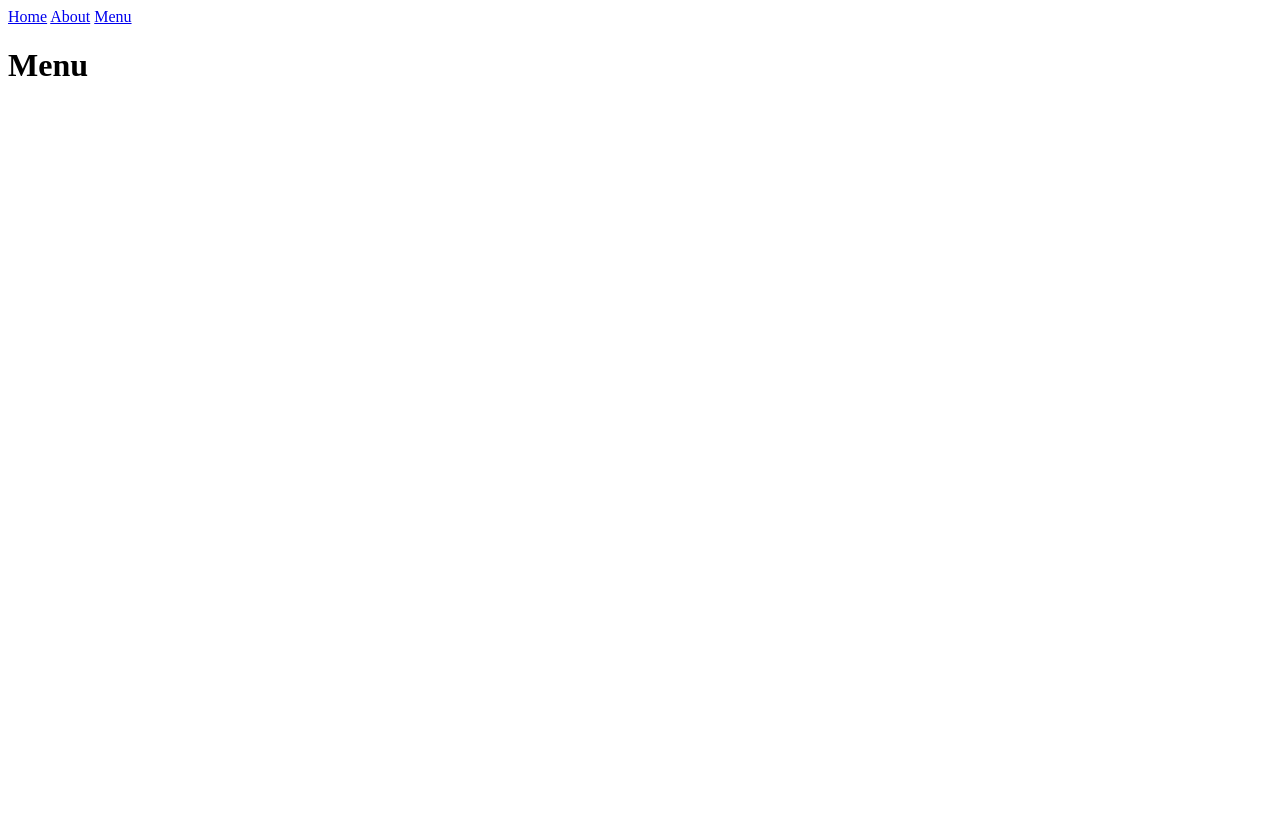
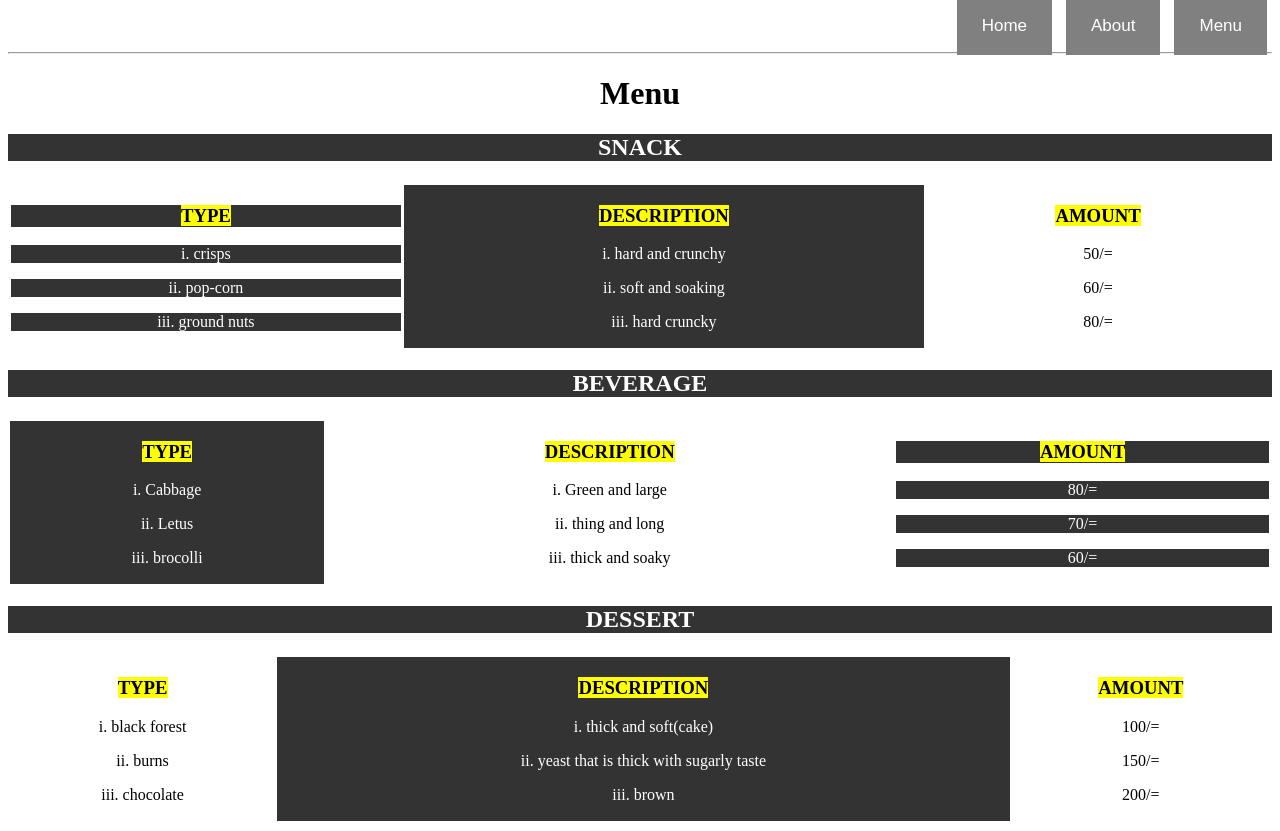
Before and after one commit to marto-k/sarova, a plain HTML site: page index.html in a window 1280 px wide. Before the commit the page ends 800 px from the top, so only its background shows below. Drawn offline with Linux system fonts and the light colour scheme.

Commit message:
add index

```diff
--- a/index.html
+++ b/index.html
@@ -9,28 +9,133 @@
     <body>
         <header>
             <div id="nav">
-            <nav>
-                <a href="#home">Home</a>
-                <a href="#about">About</a>
-                <a href="#menu">Menu</a>
-
+            <nav align="right">
+            <ul>
+                <li><a href="#home">Home</a></li>
+                <li><a href="#about">About</a></li>
+               <li><a href="#menu">Menu</a></li>
+               </ul>
             </nav>
-            <h1>Menu</h1>
+            </nav>
+            <hr>
+            <h1 align="center">Menu</h1>
         </header>
         <section>
-            <div class= "black">
 
+            <div class= "">
+            <div class="">
+                <table width="100%">
+                    <tr>
+                        <h2 align="center" style="background: #333333
+; color:#ffffff;">SNACK</h2>
+                    </tr>
+                    <tr>
+                        <td>
+                <h3 align="center" style="background: #333333
+; color:#ffffff;"><mark>TYPE</mark></h3>
+
+                <p align="center" style="background: #333333
+; color:#ffffff;"> i.   crisps</p>
+                <p align="center" style="background: #333333
+; color:#ffffff;"> ii.   pop-corn</p>
+                <p  align="center" style="background: #333333
+; color:#ffffff;"> iii.   ground nuts</p>
+                        </td>
+                        <td style="background: #333333
+; color:#ffffff;">
+                <h3 align="center"><mark>DESCRIPTION</mark></h3>
+
+                <p align="center">i.   hard and crunchy </p>
+                <p align="center">ii.  soft and soaking</p>
+                <p align="center">iii. hard cruncky</p>
+                        </td>
+                        <td align="center">
+                <h3><mark>AMOUNT</mark></h3>
+
+                <p>50/=</p>
+                <p>60/=</p>
+                <p>80/=</p>
+                        </td>
+                    </tr>
+                </table>
             </div>
-            <div class="white">
             </div>
         </section>
         <section>
-            <div class="black"></div>
-            <div class="white"></div>
+            <div class="">
+            <div class="">
+            <table width="100%">
+                    <tr>
+               <h2 align="center" style="background: #333333
+; color:#ffffff;">BEVERAGE</h2>
+                    </tr>
+                    <tr>
+                    <td style="background: #333333
+; color:#ffffff;">
+                <h3 align="center"><mark>TYPE</mark></h3>
+
+                <p align="center"> i.   Cabbage</p>
+                <p align="center"> ii.   Letus</p>
+                <p  align="center"> iii.   brocolli</p>
+                        </td>
+                        <td>
+                <h3 align="center"><mark>DESCRIPTION</mark></h3>
+
+                <p align="center">i.   Green and large </p>
+                <p align="center">ii.  thing and long</p>
+                <p align="center">iii. thick and soaky</p>
+                        </td>
+                        <td align="center">
+                <h3 style="background: #333333
+; color:#ffffff;"><mark>AMOUNT</mark></h3>
+
+                <p style="background: #333333
+; color:#ffffff;">80/=</p>
+                <p style="background: #333333
+; color:#ffffff;">70/=</p>
+                <p style="background: #333333
+; color:#ffffff;">60/=</p>
+                        </td>
+                    </tr>
+              </table>
+            </div>
+            </div>
         </section>
         <section>
-            <div class="black"></div>
-            <div class="white"></div>
+            <div class="black">
+            <div class="white">
+            <table width="100%">
+                    <tr>
+               <h2 align="center" style="background: #333333
+; color:#ffffff;">DESSERT</h2>
+                    </tr>
+                    <tr>
+                    <td>
+                <h3 align="center"><mark>TYPE</mark></h3>
+
+                <p align="center"> i.   black forest</p>
+                <p align="center"> ii.   burns</p>
+                <p  align="center"> iii.  chocolate</p>
+                        </td>
+                        <td style="background: #333333
+; color:#ffffff;">
+                <h3 align="center"><mark>DESCRIPTION</mark></h3>
+
+                <p align="center">i.   thick and soft(cake) </p>
+                <p align="center">ii.  yeast that is thick with sugarly taste</p>
+                <p align="center">iii. brown </p>
+                        </td>
+                        <td align="center">
+                <h3><mark>AMOUNT</mark></h3>
+
+                <p>100/=</p>
+                <p>150/=</p>
+                <p>200/=</p>
+                        </td>
+                    </tr>
+              </table>
+            </div>
+            </div>
         </section>
     </body>
 </html>
--- a/main.css
+++ b/main.css
@@ -1,6 +1,16 @@
 /*Css file*/
-.black{
-    background-color: #000000;
-    width:50%;
-    color:#;
+#nav li{
+  display:inline;
+padding:5px;
 }
+#nav a{
+  text-decoration:none;
+  font:17px Arial;
+  background:grey;
+  color:white;
+  padding:20px 25px;
+
+}
+#nav a:hover{
+
+}
```
